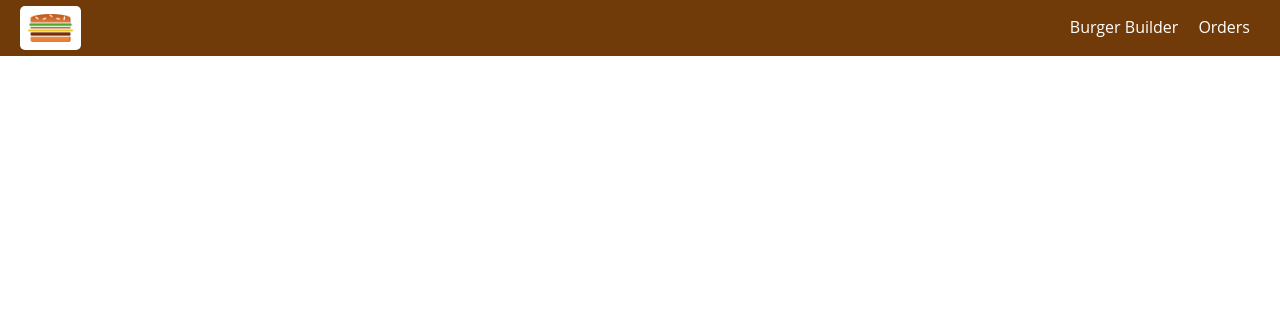
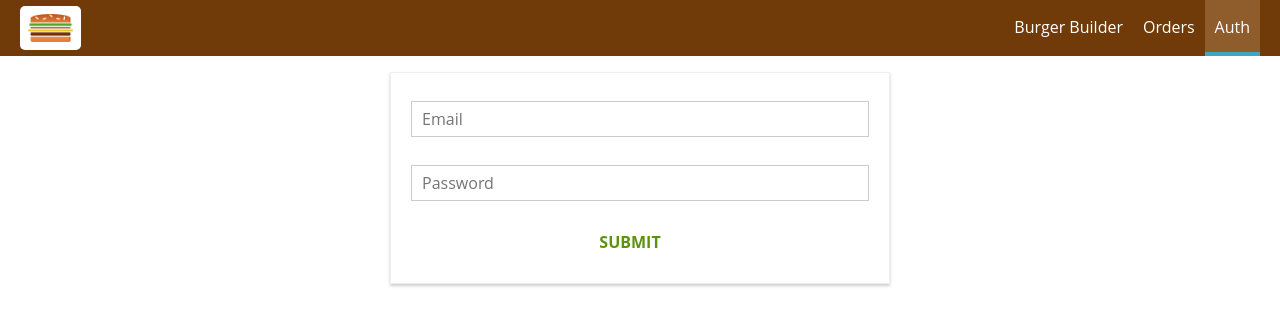
Before and after one commit to evgeniypoznyak/burger-builder, a React app: page /auth in a window 1280 px wide. Shown: the top 326 px of the page. Built offline with nearby package versions, Linux system fonts and the light colour scheme.

Commit message:
auth form ready

```diff
--- a/src/App.js
+++ b/src/App.js
@@ -5,6 +5,7 @@
 import BurgerBuilder from './containers/BurgerBuilder/BurgerBuilder';
 import Checkout from './containers/Checkout/Checkout';
 import Orders from './containers/Orders/Orders';
+import Auth from './containers/Auth/Auth';
 
 class App extends Component {
   render () {
@@ -14,6 +15,7 @@
           <Switch>
             <Route path="/checkout" component={Checkout} />
             <Route path="/orders" component={Orders} />
+            <Route path="/auth" component={Auth} />
             <Route path="/" exact component={BurgerBuilder} />
           </Switch>
         </Layout>
--- a/src/components/Navigation/NavigationItems/NavigationItems.js
+++ b/src/components/Navigation/NavigationItems/NavigationItems.js
@@ -7,6 +7,7 @@
     <ul className={classes.NavigationItems}>
         <NavigationItem link="/" exact>Burger Builder</NavigationItem>
         <NavigationItem link="/orders">Orders</NavigationItem>
+        <NavigationItem link="/auth">Auth</NavigationItem>
     </ul>
 );
 
--- /dev/null
+++ b/src/containers/Auth/Auth.js
@@ -0,0 +1,122 @@
+import React, {Component} from 'react';
+import Input from '../../components/UI/Input/Input';
+import Button from '../../components/UI/Button/Button';
+import classes from './Auth.scss';
+
+class Auth extends Component {
+
+    state = {
+        controls: {
+            email: {
+                elementType: 'input',
+                elementConfig: {
+                    type: 'email',
+                    placeholder: 'Email'
+                },
+                value: '',
+                validation: {
+                    required: true,
+                    isEmail: true,
+                },
+                valid: false,
+                touched: false
+            },
+            password: {
+                elementType: 'input',
+                elementConfig: {
+                    type: 'password',
+                    placeholder: 'Password'
+                },
+                value: '',
+                validation: {
+                    required: true,
+                    minLength: 6,
+                },
+                valid: false,
+                touched: false
+            },
+        }
+    }
+
+    checkValidity(value, rules) {
+        let isValid = true;
+        if (!rules) {
+            return true;
+        }
+
+        if (rules.required) {
+            isValid = value.trim() !== '' && isValid;
+        }
+
+        if (rules.minLength) {
+            isValid = value.length >= rules.minLength && isValid
+        }
+
+        if (rules.maxLength) {
+            isValid = value.length <= rules.maxLength && isValid
+        }
+
+        if (rules.isEmail) {
+            const pattern = /[a-z0-9!#$%&'*+/=?^_`{|}~-]+(?:\.[a-z0-9!#$%&'*+/=?^_`{|}~-]+)*@(?:[a-z0-9](?:[a-z0-9-]*[a-z0-9])?\.)+[a-z0-9](?:[a-z0-9-]*[a-z0-9])?/;
+            isValid = pattern.test(value) && isValid
+        }
+
+        if (rules.isNumeric) {
+            const pattern = /^\d+$/;
+            isValid = pattern.test(value) && isValid
+        }
+
+        return isValid;
+    }
+
+    inputChangeHandler = (event, controlName) => {
+
+        const updatedControls = {
+            ...this.state.controls,
+            [controlName]: {
+                ...this.state.controls[controlName],
+                value: event.target.value,
+                valid: this.checkValidity(event.target.value, this.state.controls[controlName].validation),
+                touched: true,
+            }
+        }
+        this.setState({
+            controls: updatedControls
+        })
+    }
+
+    render() {
+        const formElementsArray = [];
+        for (let key in this.state.controls) {
+            formElementsArray.push({
+                id: key,
+                config: this.state.controls[key]
+            });
+        }
+
+        const form = formElementsArray.map(formElement => (
+            <Input
+                key={formElement.id}
+                elementType={formElement.config.elementType}
+                elementConfig={formElement.config.elementConfig}
+                value={formElement.config.value}
+                invalid={!formElement.config.valid}
+                shouldValidate={formElement.config.validation}
+                touched={formElement.config.touched}
+                changed={(event) => this.inputChangeHandler(event, formElement.id)}/>
+        ))
+
+        return (
+            <div className={classes.Auth}>
+                <form>
+                    {form}
+                    <Button btnType={'Success'}>SUBMIT</Button>
+                </form>
+            </div>
+        )
+
+    }
+
+}
+
+export default Auth
--- /dev/null
+++ b/src/containers/Auth/Auth.scss
@@ -0,0 +1,15 @@
+.Auth {
+  margin: 20px auto;
+  width: 80%;
+  text-align: center;
+  box-shadow: 0 2px 3px #ccc;
+  border: 1px solid #eee;
+  padding: 10px;
+  box-sizing: border-box;
+}
+
+@media (min-width: 600px) {
+  .Auth {
+    width: 500px;
+  }
+}
--- a/src/containers/Checkout/ContactData/ContactData.css
+++ b/src/containers/Checkout/ContactData/ContactData.css
@@ -1,4 +1,4 @@
-.ContactData {
+.Auth {
     margin: 20px auto;
     width: 80%;
     text-align: center;
@@ -9,7 +9,7 @@
 }
 
 @media (min-width: 600px) {
-    .ContactData {
+    .Auth {
         width: 500px;
     }
 }
```
Also changed, not shown: src/store/actions/auth.js (added).
